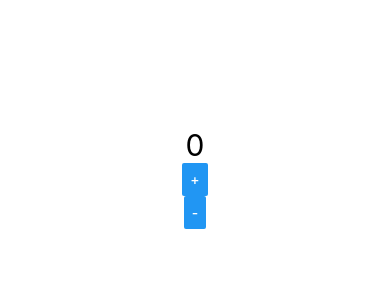
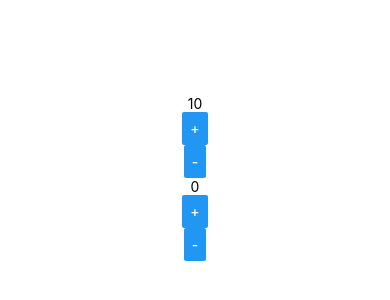
Before and after one commit to biadevcosta/curso-react-native, a React Native app in the folder exercicios/: screen / in a window 390 px wide. Shown: the part 244-544 px from the top of the page. Built offline with nearby package versions, Linux system fonts and the light colour scheme.

Commit message:
contador com props

```diff
--- a/exercicios/src/App.js
+++ b/exercicios/src/App.js
@@ -1,4 +1,4 @@
-import React, {useState} from "react" //precisa usar quando vc for usar um jsx - javascript que vira html
+import React from "react" //precisa usar quando vc for usar um jsx - javascript que vira html
 import {View, StyleSheet, SafeAreaView} from 'react-native' // esta pegando um modulo
 
 //Como colocar um component
@@ -39,6 +39,7 @@
     // usando outro component
     export default () => (
         <SafeAreaView style= {style.App}>
+            <Contador inicial={10} passo={10}/>
             <Contador/>
         </SafeAreaView>
     )
--- a/exercicios/src/components/Contador.js
+++ b/exercicios/src/components/Contador.js
@@ -1,26 +1,21 @@
-import React, { useState } from 'react';
-import {Button, View, Text, StyleSheet} from "react-native"
+import React,{ useState } from 'react'
+import { Text, Button } from 'react-native'
 import Estilo from './estilo'
 
-export default props => {
-    const [valor, setValor] = useState(0);
+export default ({inicial = 0, passo = 1}) => {
 
-    return(
+    //let numero = props.inicial
+    const [numero, setNumero] = useState(inicial)
+
+    const inc = () => setNumero(numero + passo)
+
+    const dec = () => setNumero(numero - passo)
+
+    return (
         <>
-            <Text style={Estilo.txtG}>{valor}</Text>
-
-            <Button
-            title="+"
-            onPress={() => {
-                setValor(valor +1)
-            }}
-            />
-            <Button
-            title="-"
-            onPress={() => {
-                setValor(valor -1)
-            }}
-            />
+            <Text>{numero}</Text>
+            <Button title='+' onPress={inc}/>
+            <Button title='-' onPress={dec}/>
         </>
     )
 }
```
